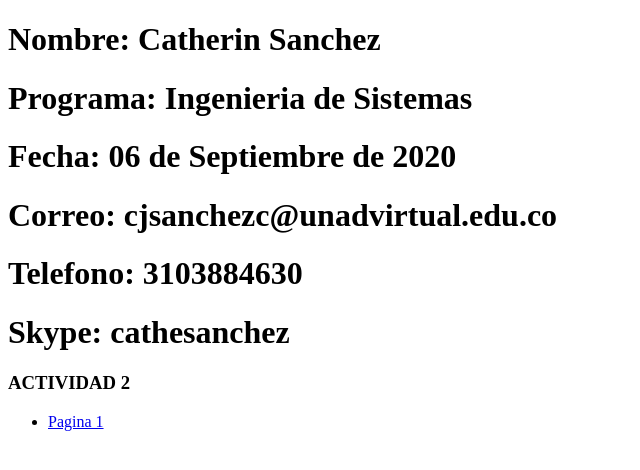
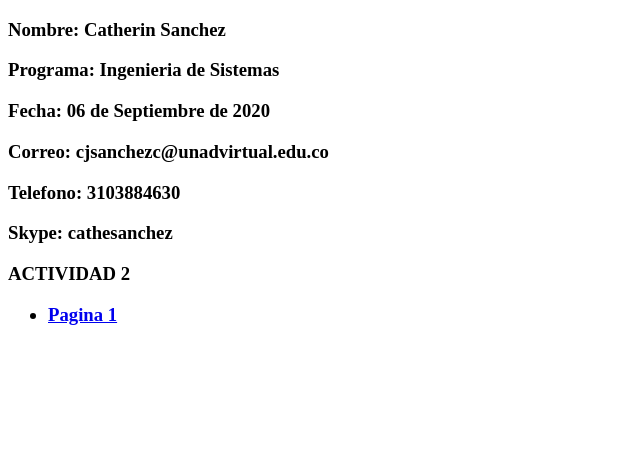
Before and after one commit to catherinsc/DSW-CatherinSanchez, a plain HTML site: page index.html in a window 1280 px wide. Shown: the whole page, without its empty margins (0-640 px from the left). Drawn offline with Linux system fonts and the light colour scheme.

Commit message:
V3 index
Se cambia tamaño letra de los titulos de h1 a h3

```diff
--- a/index.html
+++ b/index.html
@@ -6,16 +6,16 @@
         <title>Document</title>
     </head>
     <body>
-        <h1>Nombre: Catherin Sanchez</h1>
-        <h1>Programa: Ingenieria de Sistemas </h1>
-        <h1>Fecha: 06 de Septiembre de 2020 </h1>
-        <h1>Correo: cjsanchezc@unadvirtual.edu.co</h1>
-        <h1>Telefono: 3103884630</h1>
-        <h1>Skype: cathesanchez</h1>
+        <h3>Nombre: Catherin Sanchez</h3>
+        <h3>Programa:  Ingenieria de Sistemas </h3>
+        <h3>Fecha: 06 de Septiembre de 2020 </h3>
+        <h3>Correo:  cjsanchezc@unadvirtual.edu.co</h3>
+        <h3>Telefono:  3103884630</h3>
+        <h3>Skype: cathesanchez</h3>
 
     <h3>ACTIVIDAD 2</h3>
         <ul>
-            <li><a href="planning.html">Pagina 1</a></li>
+            <h3><li><a href="planning.html">Pagina 1</a></li></h3>
         </ul>
 </body>
 </html>
```
